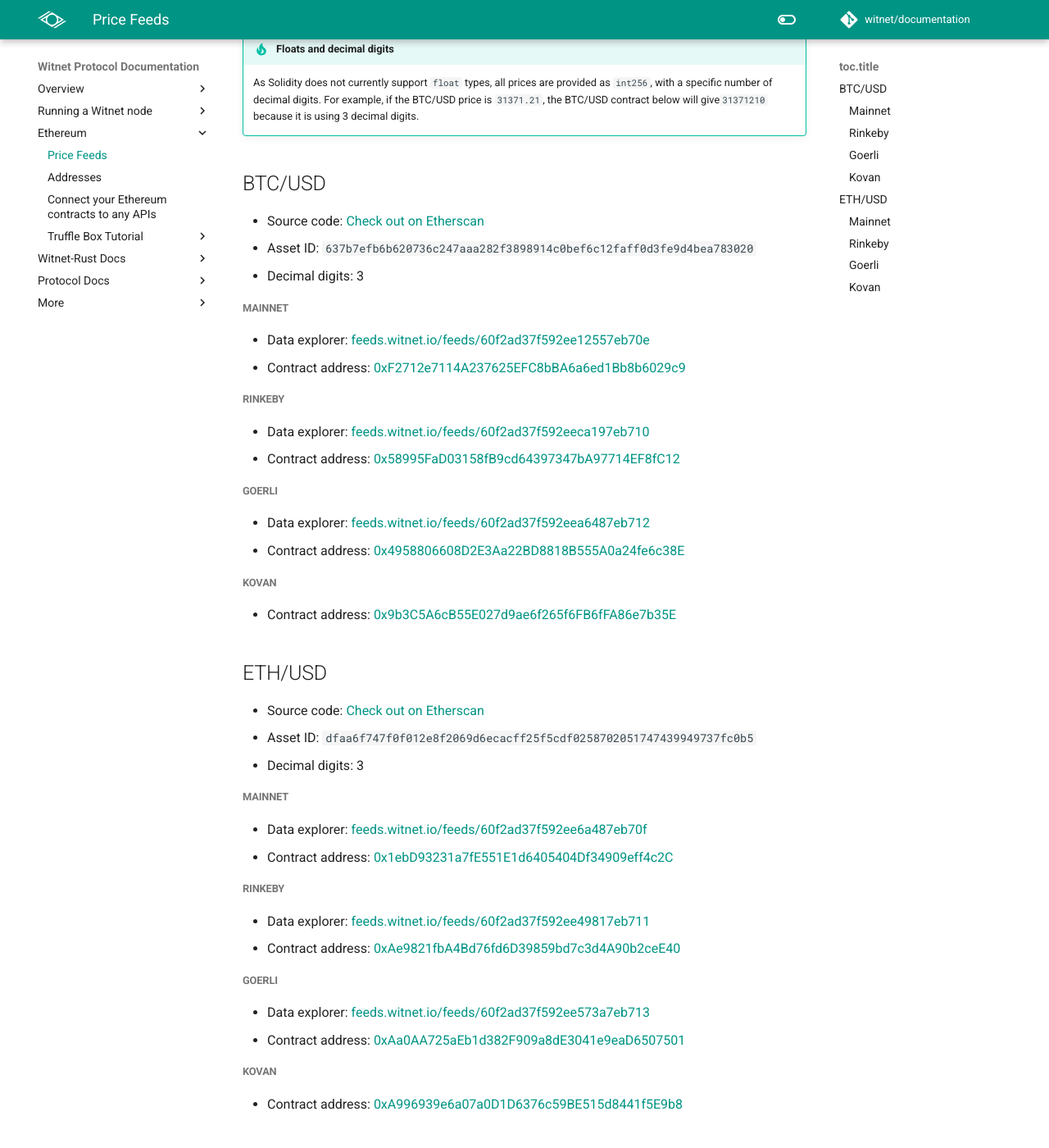
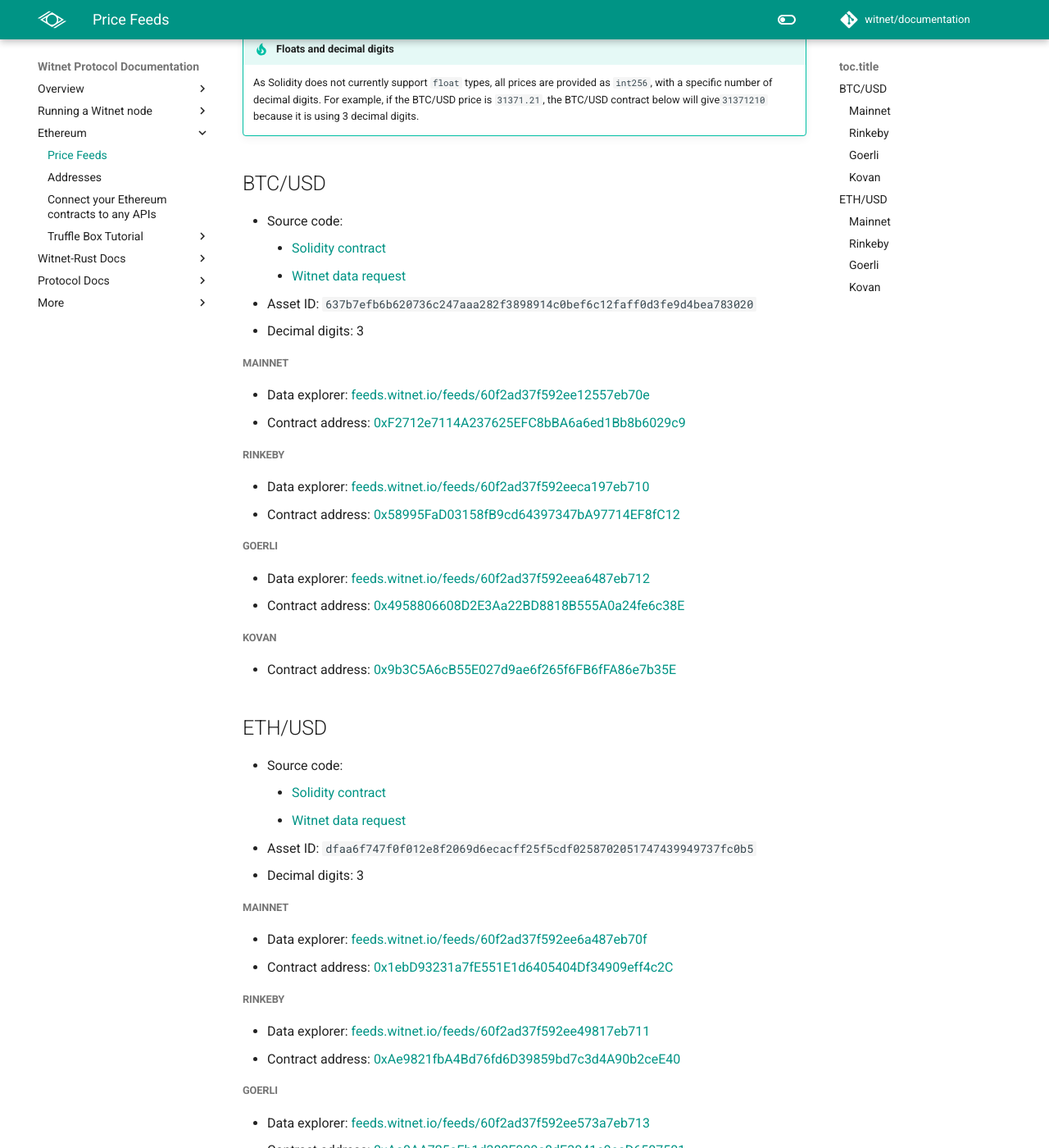
Before and after one commit to witnet/documentation, an MkDocs documentation site: the page built from docs/ethereum/price-feeds.md, in a window 1280 px wide and 1400 px high, scrolled down 708 px. Shown: the whole window at 82% size. Built offline with MkDocs 1.6.1 and Material for MkDocs 9.7.7, drawn with Linux system fonts in a browser that asks for light colours; comment, search, counter and statistics services are not loaded; grey boxes are pictures that could not be loaded.

Commit message:
feat(ethereum): link solidity and RADON source codes

```diff
--- a/docs/ethereum/price-feeds.md
+++ b/docs/ethereum/price-feeds.md
@@ -36,7 +36,9 @@ be found in [ADOIP-0010].
 
 ## BTC/USD
 
-* Source code: [Check out on Etherscan](https://etherscan.io/address/0xF2712e7114A237625EFC8bBA6a6ed1Bb8b6029c9#code)
+* Source code:
+    * [Solidity contract](https://github.com/witnet/witnet-price-feed-examples/blob/master/contracts/BtcUsdPriceFeed.sol)
+    * [Witnet data request](https://github.com/witnet/witnet-price-feed-examples/blob/master/requests/BitcoinPrice.js)
 * Asset ID: `637b7efb6b620736c247aaa282f3898914c0bef6c12faff0d3fe9d4bea783020`
 * Decimal digits: 3
 
@@ -58,7 +60,9 @@ be found in [ADOIP-0010].
 
 ## ETH/USD
 
-* Source code: [Check out on Etherscan](https://etherscan.io/address/0x1ebD93231a7fE551E1d6405404Df34909eff4c2C#code)
+* Source code:
+    * [Solidity contract](https://github.com/witnet/witnet-price-feed-examples/blob/master/contracts/EthUsdPriceFeed.sol)
+    * [Witnet data request](https://github.com/witnet/witnet-price-feed-examples/blob/master/requests/EthPrice.js)
 * Asset ID: `dfaa6f747f0f012e8f2069d6ecacff25f5cdf0258702051747439949737fc0b5`
 * Decimal digits: 3
 
```
